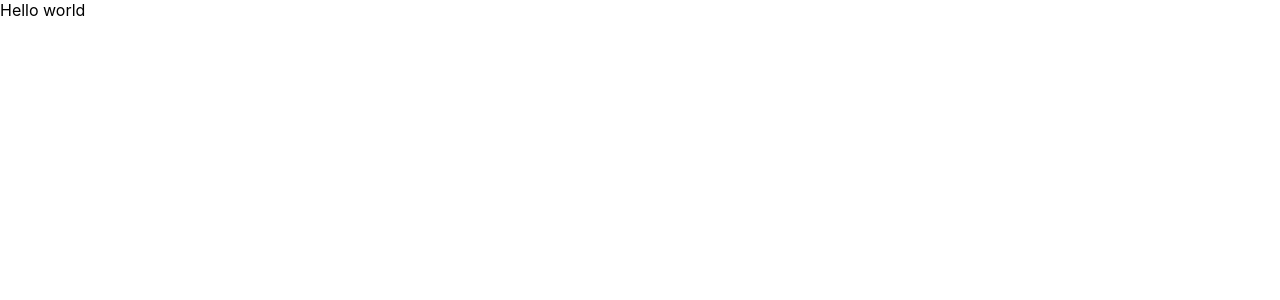
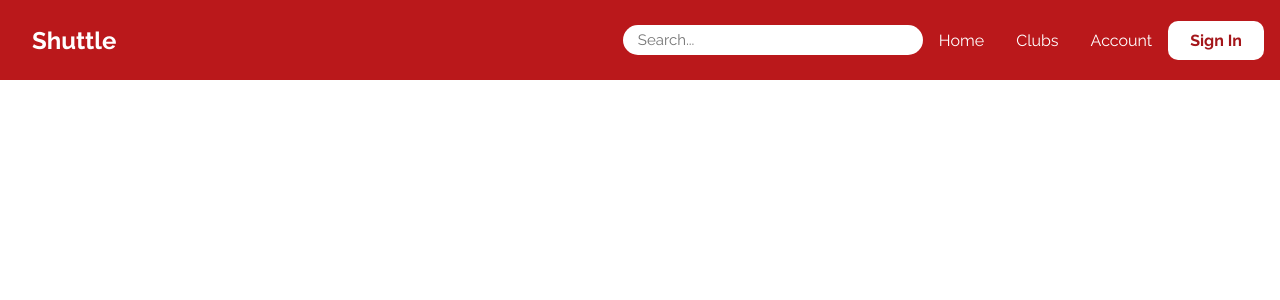
Before and after one commit to macyso12/shuttle, a React (Create React App) app: page / in a window 1280 px wide. Shown: the top 300 px of the page. Built offline with nearby package versions, Linux system fonts and the light colour scheme.

Commit message:
Truc navbar (#1)
* add components dir

* add navbar

```diff
--- a/package.json
+++ b/package.json
@@ -8,7 +8,10 @@
     "@testing-library/user-event": "^13.5.0",
     "react": "^18.1.0",
     "react-dom": "^18.1.0",
+    "react-icons": "^4.4.0",
+    "react-router-dom": "^6.3.0",
     "react-scripts": "5.0.1",
+    "styled-components": "^5.3.5",
     "web-vitals": "^2.1.4"
   },
   "scripts": {
--- a/public/index.html
+++ b/public/index.html
@@ -1,15 +1,17 @@
 <!DOCTYPE html>
 <html lang="en">
+
 <head>
   <meta charset="utf-8" />
   <link rel="icon" href="%PUBLIC_URL%/favicon.ico" />
   <meta name="viewport" content="width=device-width, initial-scale=1" />
   <meta name="theme-color" content="#000000" />
-    <meta
-      name="description"
-      content="Web site created using create-react-app"
-    />
+  <meta name="description" content="Web site created using create-react-app" />
   <link rel="apple-touch-icon" href="%PUBLIC_URL%/logo192.png" />
+
+  <link href="https://fonts.googleapis.com/css2?family=Raleway:wght@400;700&display=swap" rel="stylesheet">
+
+
   <!--
       manifest.json provides metadata used when your web app is installed on a
       user's mobile device or desktop. See https://developers.google.com/web/fundamentals/web-app-manifest/
@@ -26,6 +28,7 @@
     -->
   <title>React App</title>
 </head>
+
 <body>
   <noscript>You need to enable JavaScript to run this app.</noscript>
   <div id="root"></div>
@@ -40,4 +43,5 @@
       To create a production bundle, use `npm run build` or `yarn build`.
     -->
 </body>
+
 </html>
--- a/src/App.css
+++ b/src/App.css
@@ -1,38 +1,16 @@
-.App {
-  text-align: center;
+* {
+  font-family: 'Raleway', sans-serif;
+  box-sizing: border-box;
+  margin: 0;
+  padding: 0;
+
 }
 
-.App-logo {
-  height: 40vmin;
-  pointer-events: none;
+input {
+  border-radius: 20px;
+  width: 300px;
+  height: 30px;
+  border: none;
+  font-size: 15px;
+  padding-left: 15px;
 }
-
-@media (prefers-reduced-motion: no-preference) {
-  .App-logo {
-    animation: App-logo-spin infinite 20s linear;
-  }
-}
-
-.App-header {
-  background-color: #282c34;
-  min-height: 100vh;
-  display: flex;
-  flex-direction: column;
-  align-items: center;
-  justify-content: center;
-  font-size: calc(10px + 2vmin);
-  color: white;
-}
-
-.App-link {
-  color: #61dafb;
-}
-
-@keyframes App-logo-spin {
-  from {
-    transform: rotate(0deg);
-  }
-  to {
-    transform: rotate(360deg);
-  }
-}
--- a/src/App.js
+++ b/src/App.js
@@ -1,7 +1,14 @@
 import './App.css';
+import Navbar from './components/Navbar';
+import { BrowserRouter as Router } from 'react-router-dom';
 
 function App() {
-  return <div>Hello world</div>;
+  return (
+    <Router>
+      <Navbar />
+    </Router>
+
+  );
 }
 
 export default App;
--- /dev/null
+++ b/src/components/Navbar/NavbarElements.js
@@ -0,0 +1,88 @@
+import styled from 'styled-components'
+import { NavLink as Link } from 'react-router-dom'
+import { FaBars } from 'react-icons/fa'
+
+
+export const Nav = styled.nav`
+    background: #ba181b;
+    height: 80px;
+    display: flex;
+    justify-content: space-between;
+    padding: 0.5rem 1rem;
+    z-index: 10;
+`
+
+export const NavLink = styled(Link)`
+    color: #fff;
+    font-weight: 500;
+    display: flex;
+    align-items: center;
+    text-decoration: none;
+    padding: 0 1rem;
+    height: 100%;
+    cursor: pointer;
+
+    &:hover{
+        color: #6a040f;
+    }
+`
+
+export const Bars = styled(FaBars)`
+    display: none;
+    color: white;
+
+    @media screen and (max-width: 768px){
+        display: block;
+        position: absolute;
+        top: 0;
+        right: 0;
+        transform: translate(-100%, 75%);
+        font-size: 1.8rem;
+        cursor: pointer;
+    }
+
+`
+
+export const NavMenu = styled.div`
+    display: flex;
+    align-items: center;
+
+    @media screen and (max-width: 768px){
+        display: none;
+    }
+`
+
+export const NavBtn = styled.nav`
+    display: flex;
+    align-items: center;
+    margin-right: 24px
+
+    @media screen and (max-width: 768px){
+        display: none;
+    }
+
+`
+
+export const NavBtnLink = styled(Link)`
+    border-radius: 10px;
+    background: white;
+    padding: 10px 22px;
+    color: #a4161a;
+    border: none;
+    font-weight: 700;
+    outline: none;
+    cursor: pointer;
+    transition: all 0.2s ease-in-out;
+    text-decoration: none;
+
+    &:hover{
+        transition: all 0.2s ease-in-out;
+        background: #df8080;
+        color: white;
+    }
+
+    @media screen and (max-width: 768px){
+        display: none;
+    }
+
+`
--- /dev/null
+++ b/src/components/Navbar/index.js
@@ -0,0 +1,46 @@
+import React from 'react'
+
+import { Nav, NavLink, Bars, NavMenu, NavBtn, NavBtnLink } from './NavbarElements';
+
+
+const Navbar = () => {
+    return (
+        <div>
+            <Nav>
+                <NavLink to="/">
+                    <h1>Shuttle</h1>
+                </NavLink>
+
+                <Bars />
+
+                <NavMenu>
+
+                    <input type="text" placeholder="Search..." />
+
+
+                    <NavLink to="/home" activeStyle>
+                        Home
+                    </NavLink>
+                    <NavLink to="/clubs" activeStyle>
+                        Clubs
+                    </NavLink>
+                    <NavLink to="/account" activeStyle>
+                        Account
+                    </NavLink>
+
+                    <NavBtn>
+                        <NavBtnLink to='/signin'>
+                            Sign In
+                        </NavBtnLink>
+                    </NavBtn>
+
+                </NavMenu>
+
+
+
+            </Nav>
+        </div>
+    );
+}
+
+export default Navbar
```
Also changed, not shown: 1 other file (tests, documents, lock files or other folders). Lines whose indentation alone changed are shown as unchanged.
